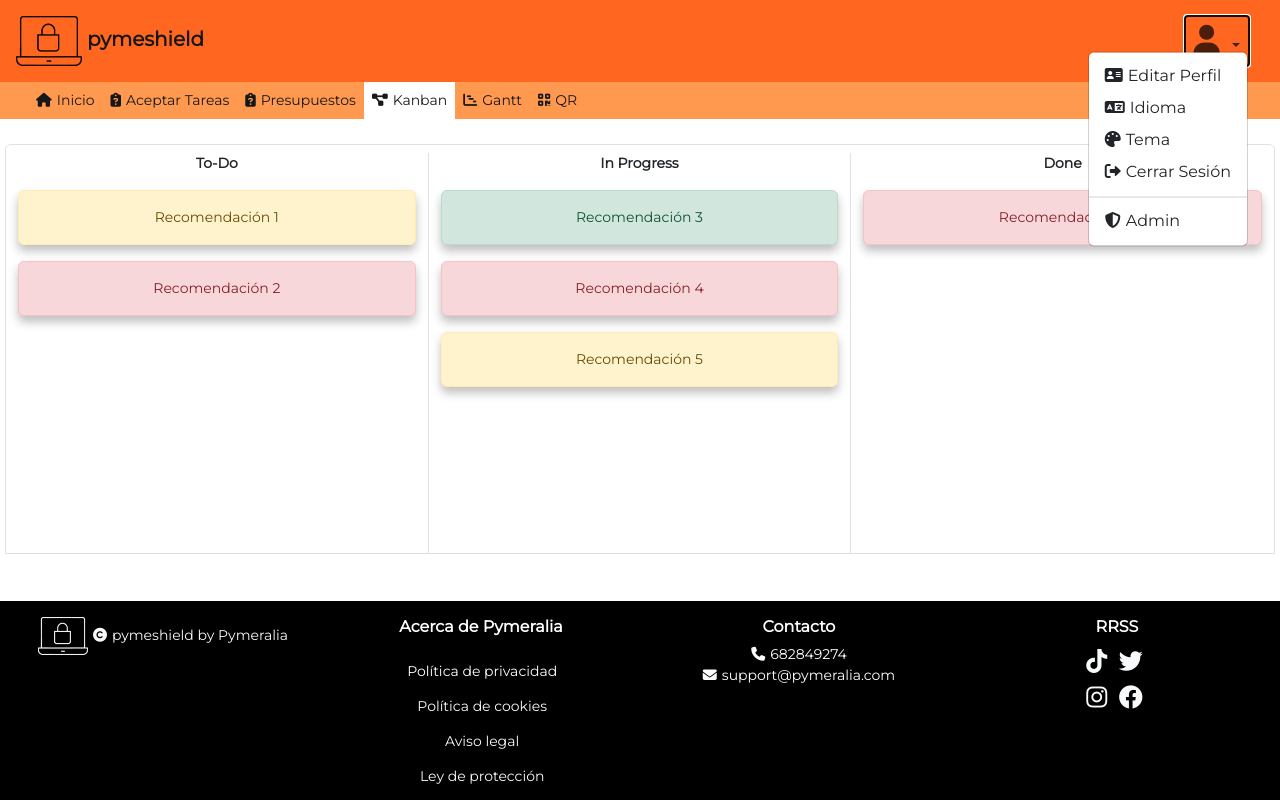
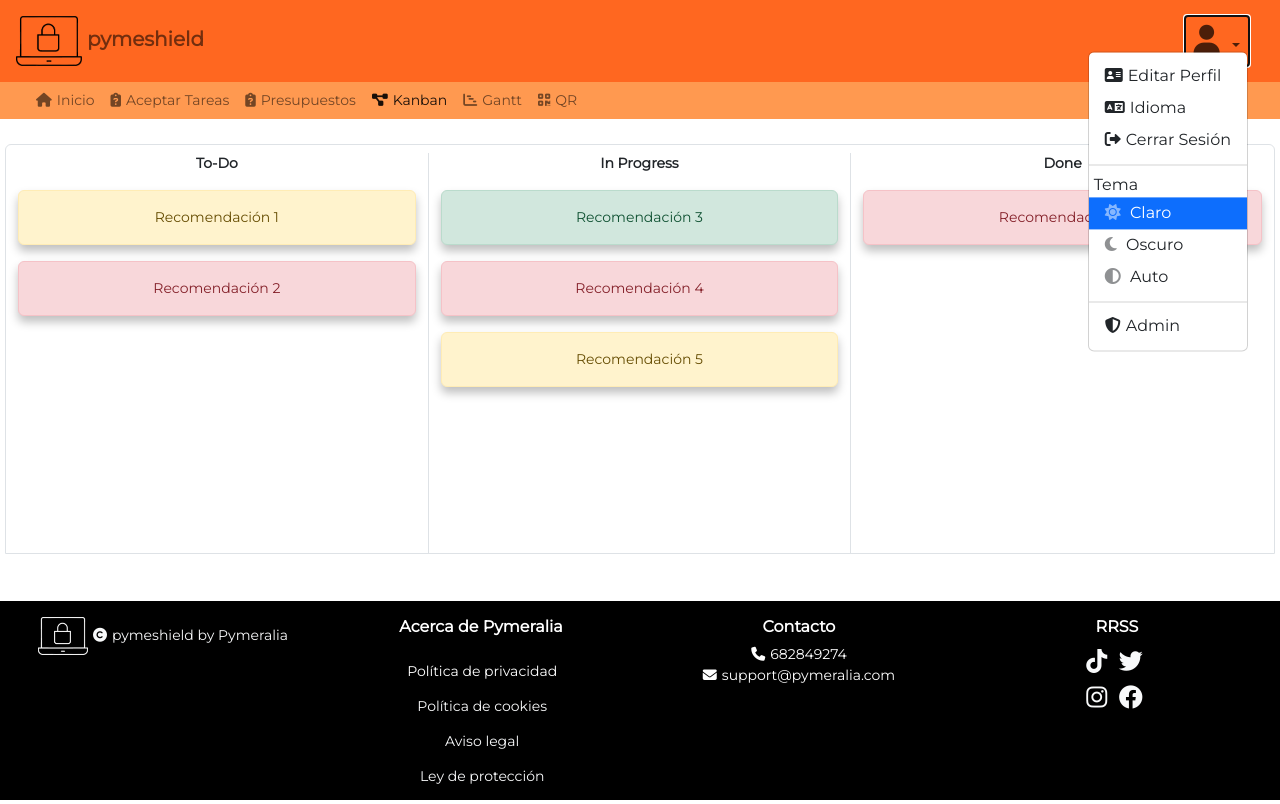
Before and after one commit to francisco-zr/daw2_equip4_sprint3, a PHP site: page /public/kanban.php in a window 1280 px wide, after a click that opens the changed part. Run offline with PHP 8.4, Linux system fonts and the light colour scheme; data comes from the database, SQL or seed files in the repository; data that the repository does not hold is empty; style sheets or scripts are compiled from the project's sources; some libraries are stand-ins or nearby versions.

Commit message:
tema oscuro

```diff
--- a/files/css/main.css
+++ b/files/css/main.css
@@ -1,5 +1,4 @@
 body {
-  background-color: #ffffff;
   font-family: 'Montserrat';
   font-size: 14px;
 }
@@ -19,14 +18,6 @@ header {
 #logo {
   font-size: 20px;
   font-weight: 700;
-}
-
-.nav-link {
-  color: rgb(23, 23, 23);
-}
-
-.navbar-nav .nav-link.active {
-  background-color: #ffffff;
 }
 
 i {
--- a/files/js/gantt.js
+++ b/files/js/gantt.js
@@ -36,7 +36,7 @@ class Gantt {
     * @returns {Sting} Html code
     */
     buildTableHeader() {
-        var html = '<table class="table table-borderless animate glow"><thead><tr class="table-dark" style="line-height: 30px;">';
+        var html = '<table class="table table-borderless animate glow"><thead><tr class="table-primary" style="line-height: 30px;">';
         var diffDays = this.diffInDays(this.maxDate, this.minDate) + 1;
         const actual = new Date(this.minDate);
 
@@ -71,7 +71,7 @@ class Gantt {
             if (this.minDate == dMin) daysBefore = 0;
             if (this.maxDate == dMax) daysAfter = 0;
 
-            html += '<tr class="table-light">';
+            html += '<tr class="table">';
             if (daysBefore > 0) for (let j = 0; j < daysBefore; j++) html += '<td></td>';
             // añado esto para añadir opacidad a las tareas al 100%
             let opaco = (task[4] == 100);
--- /dev/null
+++ b/files/js/tema.js
@@ -0,0 +1,56 @@
+(() => {
+    'use strict'
+
+    const storedTheme = localStorage.getItem('theme')
+
+    const getPreferredTheme = () => {
+      if (storedTheme) {
+        return storedTheme
+      }
+
+      return window.matchMedia('(prefers-color-scheme: dark)').matches ? 'dark' : 'light'
+    }
+
+    const setTheme = function (theme) {
+      if (theme === 'auto' && window.matchMedia('(prefers-color-scheme: dark)').matches) {
+        document.documentElement.setAttribute('data-bs-theme', 'dark')
+      } else {
+        document.documentElement.setAttribute('data-bs-theme', theme)
+      }
+    }
+
+    setTheme(getPreferredTheme())
+
+    const showActiveTheme = theme => {
+      const activeThemeIcon = document.querySelector('.theme-icon-active use')
+      const btnToActive = document.querySelector(`[data-bs-theme-value="${theme}"]`)
+      const svgOfActiveBtn = btnToActive.querySelector('svg use').getAttribute('href')
+
+      document.querySelectorAll('[data-bs-theme-value]').forEach(element => {
+        element.classList.remove('active')
+      })
+
+      btnToActive.classList.add('active')
+      activeThemeIcon.setAttribute('href', svgOfActiveBtn)
+    }
+
+    window.matchMedia('(prefers-color-scheme: dark)').addEventListener('change', () => {
+      if (storedTheme !== 'light' || storedTheme !== 'dark') {
+        setTheme(getPreferredTheme())
+      }
+    })
+
+    window.addEventListener('DOMContentLoaded', () => {
+      showActiveTheme(getPreferredTheme())
+
+      document.querySelectorAll('[data-bs-theme-value]')
+        .forEach(toggle => {
+          toggle.addEventListener('click', () => {
+            const theme = toggle.getAttribute('data-bs-theme-value')
+            localStorage.setItem('theme', theme)
+            setTheme(theme)
+            showActiveTheme(theme)
+          })
+        })
+    })
+  })()
--- a/files/package.json
+++ b/files/package.json
@@ -1,7 +1,7 @@
 {
   "dependencies": {
     "@fortawesome/fontawesome-free": "^6.2.1",
-    "bootstrap": "^5.2.3",
+    "bootstrap": "^5.3.0-alpha1",
     "bootstrap-icons": "^1.10.2",
     "bootstrap-table": "^1.21.2",
     "jquery": "^3.6.3"
--- a/files/src/class/TascaClass.php
+++ b/files/src/class/TascaClass.php
@@ -266,7 +266,7 @@ class Tasca
                    <input type="range" name="porcentaje" class="form-range" min="0" max="100" id="customRange" oninput="this.nextElementSibling.value = this.value">
                    Porcentaje: <output id="value">50</output></p></div>
                    <div class="modal-footer flex-column border-top-0">
-                   <button type="submit" class="btn btn-lg btn-dark w-100 mx-0">Guardar cambios</button>
+                   <button type="submit" class="btn btn-lg btn-warning w-100 mx-0">Guardar cambios</button>
                    <button type="button" class="btn btn-lg btn-light w-100 mx-0" data-bs-dismiss="modal">Cerrar</button>
                   </form>
                   </div>
--- a/files/src/includes/head.php
+++ b/files/src/includes/head.php
@@ -1,5 +1,6 @@
 <script src="../node_modules/jquery/dist/jquery.min.js"></script>
 <script src="../node_modules/bootstrap/dist/js/bootstrap.bundle.min.js"></script>
+<script src="../js/tema.js"></script>
 <link rel="apple-touch-icon" sizes="180x180" href="../img/apple-touch-icon.png">
 <link rel="icon" type="image/png" sizes="192x192" href="../img/android-chrome-192x192.png">
 <link rel="icon" type="image/png" sizes="32x32" href="../img/favicon-32x32.png">
--- a/files/src/includes/header_client.php
+++ b/files/src/includes/header_client.php
@@ -17,9 +17,46 @@
                   Perfil</a></li>
               <li><a class="dropdown-item" href="#"><i class="fa-solid fa-language"></i>Idioma</a>
               </li>
-              <li><a class="dropdown-item" href="#"><i class="fa-solid fa-palette"></i>Tema</a>
+              <li><a class="dropdown-item" href="#"><i class="fa-solid fa-right-from-bracket"></i>Cerrar Sesión</a>
               </li>
-              <li><a class="dropdown-item" href="#"><i class="fa-solid fa-right-from-bracket"></i>Cerrar Sesión</a>
+              <li>
+                <hr class="dropdown-divider">
+                <i class="theme-icon-active">
+                  <use href="#circle-half"></use>
+                </i>Tema
+              </li>
+              <li>
+                <button type="button" class="dropdown-item" data-bs-theme-value="light">
+                  <i class="fa-solid fa-sun opacity-50 theme-icon">
+                    <use href="#sun-fill"></use>
+                  </i>
+                  Claro
+                  <svg class="bi ms-auto d-none">
+                    <use href="#check2"></use>
+                  </svg>
+                </button>
+              </li>
+              <li>
+                <button type="button" class="dropdown-item" data-bs-theme-value="dark">
+                  <i class="fa-solid fa-moon opacity-50 theme-icon">
+                    <use href="#moon-stars-fill"></use>
+                  </i>
+                  Oscuro
+                  <svg class="bi ms-auto d-none">
+                    <use href="#check2"></use>
+                  </svg>
+                </button>
+              </li>
+              <li>
+                <button type="button" class="dropdown-item active" data-bs-theme-value="auto">
+                  <i class="fa-solid fa-circle-half-stroke opacity-50 theme-icon">
+                    <use href="#circle-half"></use>
+                  </i>
+                  Auto
+                  <svg class="bi ms-auto d-none">
+                    <use href="#check2"></use>
+                  </svg>
+                </button>
               </li>
               <li>
                 <hr class="dropdown-divider">
```
Also changed, not shown: files/src/includes/header.php (+39 -2 lines), files/package-lock.json.
